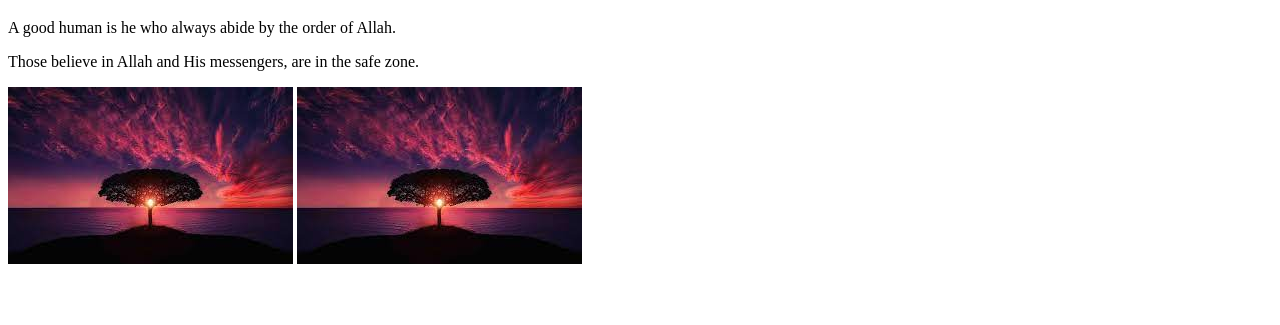
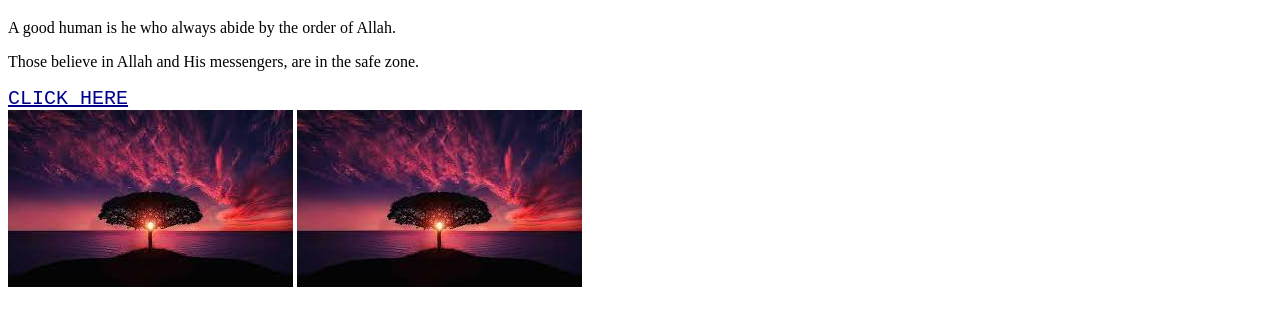
Before and after one commit to naymulmonaem/third-repo, a plain HTML site: page index.html in a window 1280 px wide. Shown: the part 61-386 px from the top of the page. Drawn offline with Linux system fonts and the light colour scheme.

Commit message:
link added

```diff
--- a/index.html
+++ b/index.html
@@ -12,6 +12,7 @@
     <h1>KNOWLEDGE</h1>
     <p>A good human is he who always abide by the order of Allah.</p>
     <p>Those believe in Allah and His messengers, are in the safe zone.</p>
+    <a href="https://www.youtube.com/watch?v=YyUUHhqYDyM">CLICK HERE</a><br>
     <img src="images/Tree.jpg" alt="">
     <img src="images/Tree.jpg" alt="">
 
--- a/style.css
+++ b/style.css
@@ -1,3 +1,8 @@
 h1{
     color: brown; background-color: aqua;
 }
+a{
+    color: darkblue;
+    font-family: 'Courier New', Courier, monospace;
+    font-size: 20px;
+}
```
